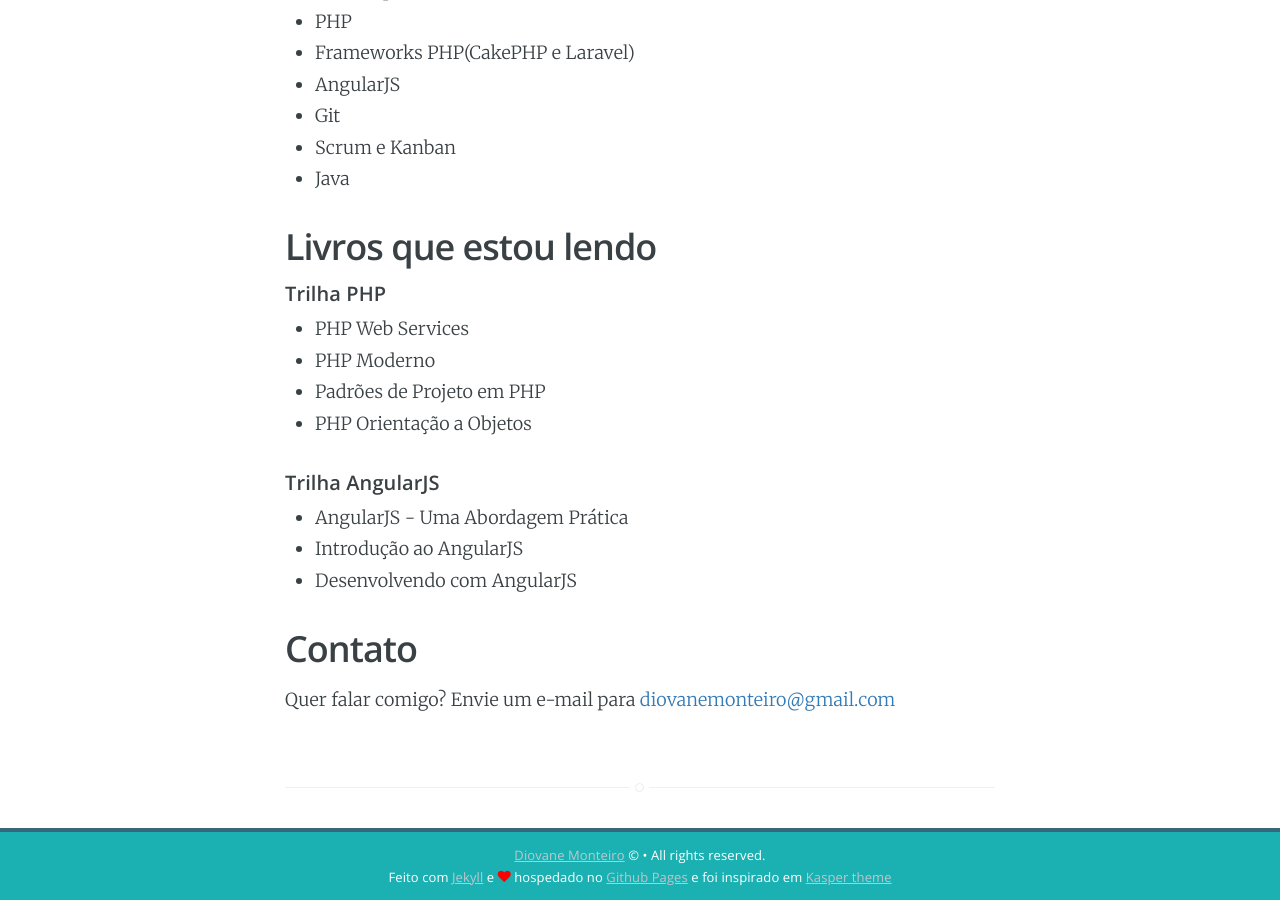
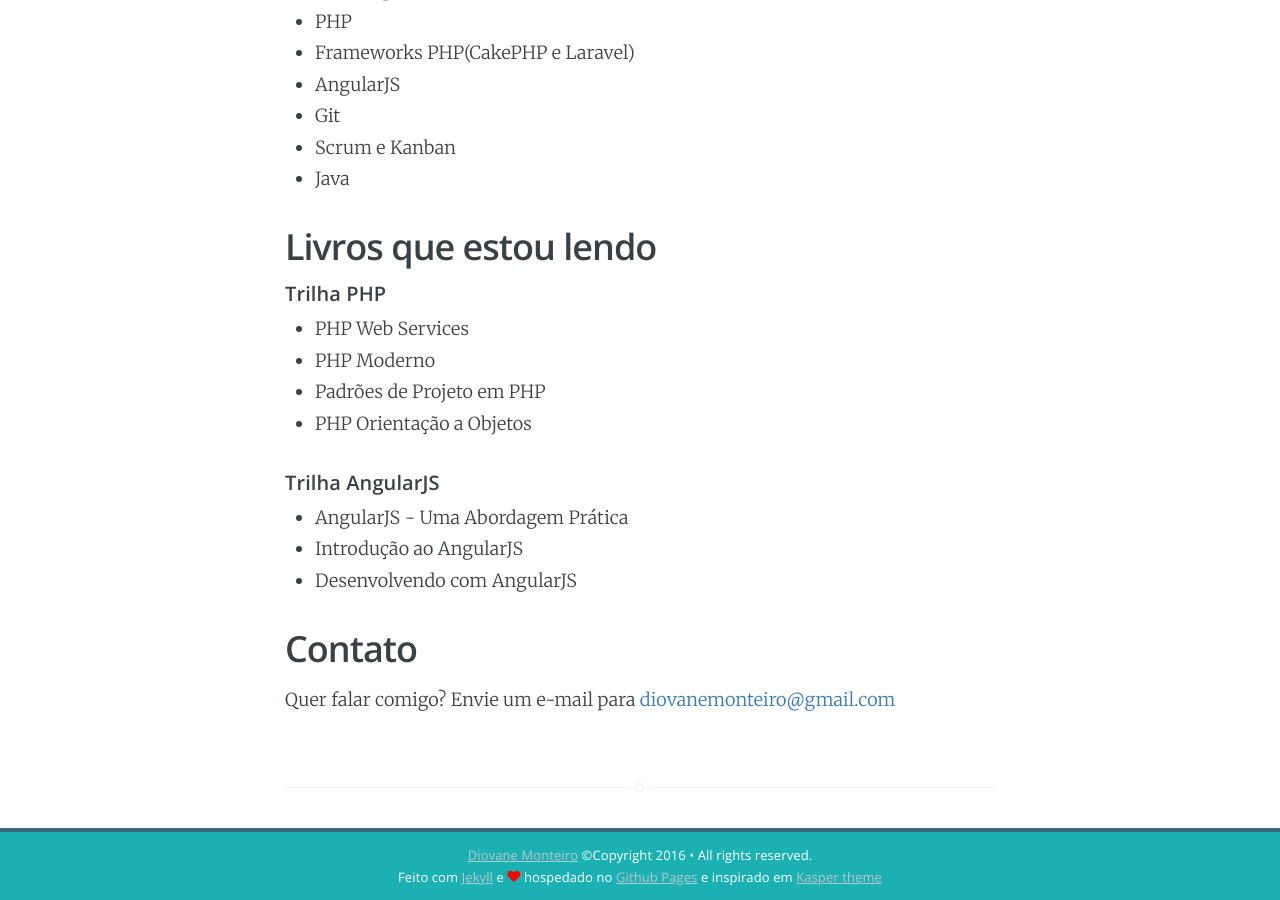
Before and after one commit to diovanemonteiro/diovanemonteiro.github.io, a Jekyll site: the page built from about.md, in a window 1280 px wide and 900 px high, scrolled down 1763 px. Built offline with Jekyll 4.4.1, drawn with Linux system fonts in a browser that asks for light colours; nearby versions of some CDN libraries; some web fonts are replaced.

Commit message:
Correct liquid filter date

```diff
--- a/_includes/footer.html
+++ b/_includes/footer.html
@@ -2,10 +2,10 @@
     <!-- <a class="subscribe fa fa-feed" href="/rss.xml"><span class="tooltip">Subscribe!</span></a> -->
     <div class="inner">
         <section class="copyright">
-            <a href="{{ site.baseurl }}">{{ site.author.name }}</a> &copy; {{date format="YYYY"}} &bull; All rights reserved.
+            <a href="{{ site.baseurl }}">{{ site.author.name }}</a> &copy;Copyright {{site.time | date: "%Y"}} &bull; All rights reserved.
         </section>
         <section class="poweredby">
-            Feito com <a href="http://jekyllrb.com" target="_blank" class=" externalLink">Jekyll</a> e <span class="icon-heart love"></span> hospedado no <a href="http://pages.github.com" target="_blank">Github Pages</a> e foi inspirado em <a href="http://github.com/rosario/kasper">Kasper theme</a>
+            Feito com <a href="http://jekyllrb.com" target="_blank" class=" externalLink">Jekyll</a> e <span class="icon-heart love"></span> hospedado no <a href="http://pages.github.com" target="_blank">Github Pages</a> e inspirado em <a href="http://github.com/rosario/kasper">Kasper theme</a>
         </section>
     </div>
 </footer>
```
